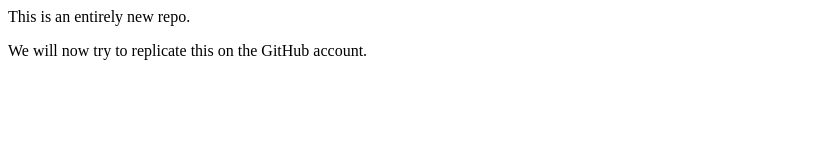
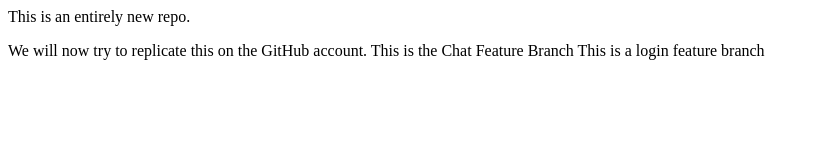
Before and after one commit to DaneSorensen1/LocalRepo, a plain HTML site: page index.html in a window 1280 px wide. Shown: the whole page, without its empty margins (0-819 px from the left). Drawn offline with Linux system fonts and the light colour scheme.

Commit message:
Changes to the LoginFeature

```diff
--- a/index.html
+++ b/index.html
@@ -1,2 +1,4 @@
 <p>This is an entirely new repo.<p>
 We will now try to replicate this on the GitHub account.
+This is the Chat Feature Branch
+This is a login feature branch
```
